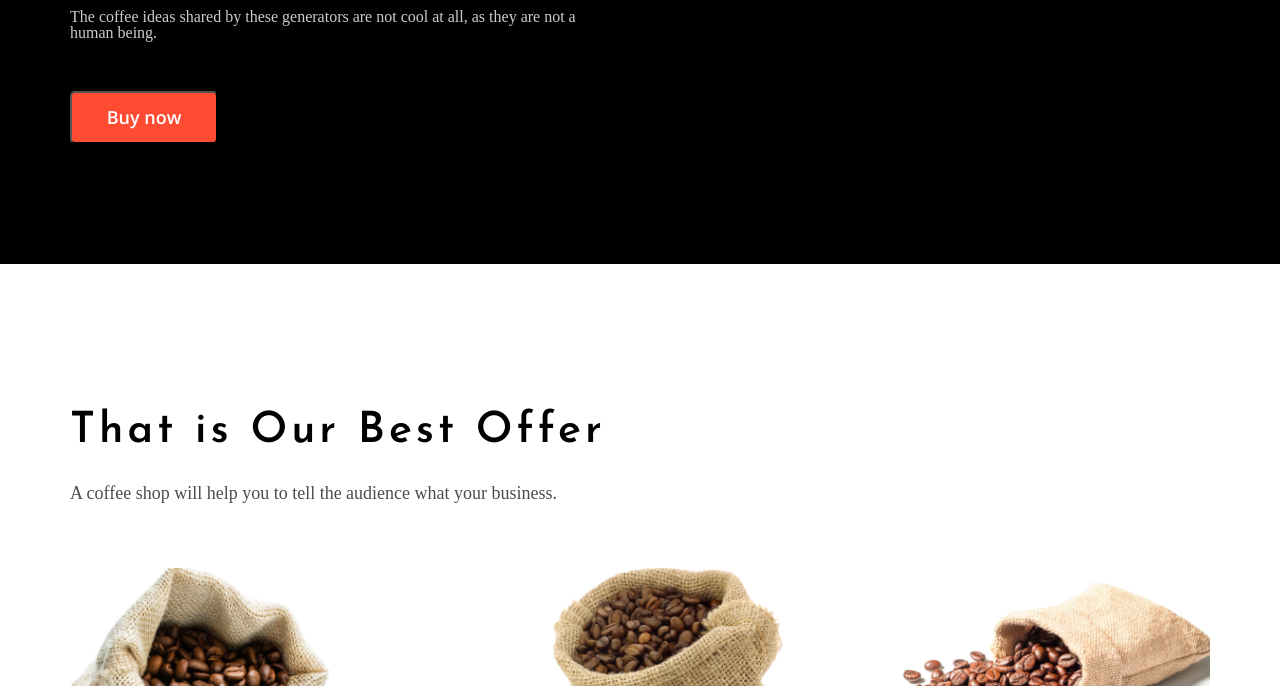
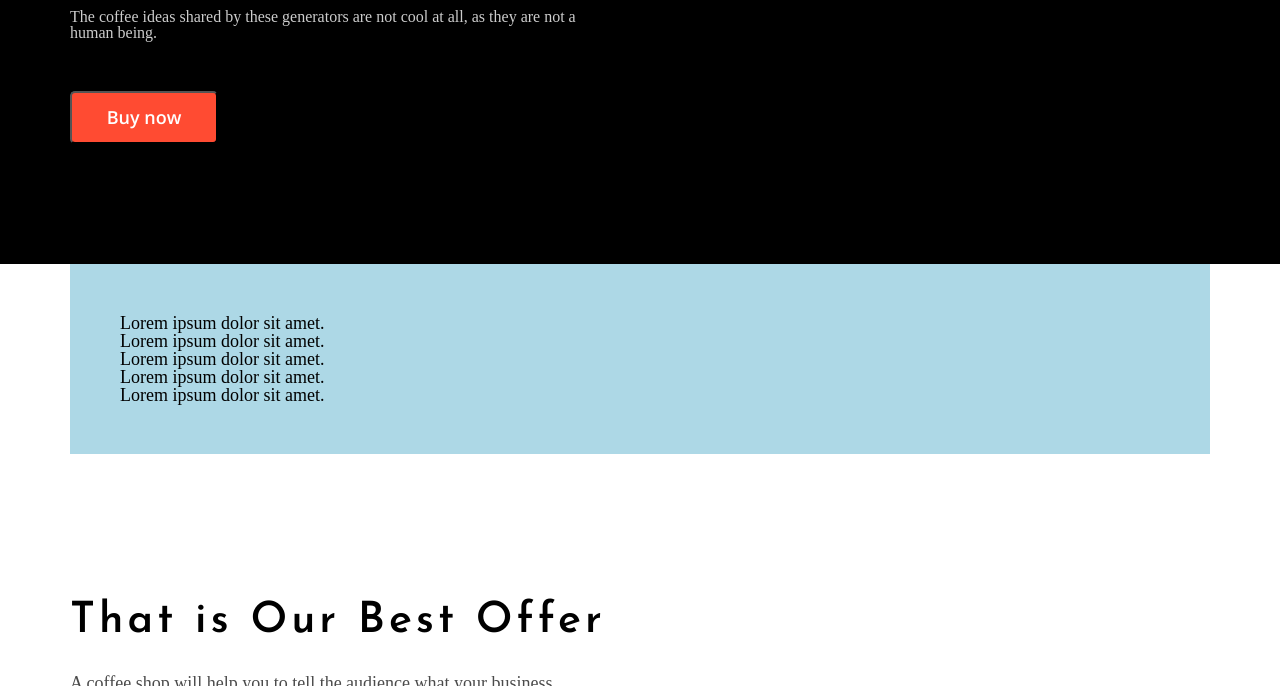
Before and after one commit to HeorhiiVeresenko/coffee-net, a plain HTML site: page index.html in a window 1280 px wide. Shown: the part 414-1100 px from the top of the page. Drawn offline with nearby package versions, Linux system fonts and the light colour scheme.

Commit message:
feat: pseudo classes

```diff
--- a/index.html
+++ b/index.html
@@ -52,6 +52,16 @@
             </div>
         </div>
     </section>
+    <div class="container">
+        <ul class="list">
+            <li class="list-item">Lorem ipsum dolor sit amet.</li>
+            <li class="list-item">Lorem ipsum dolor sit amet.</li>
+            <li class="list-item">Lorem ipsum dolor sit amet.</li>
+            <li class="list-item">Lorem ipsum dolor sit amet.</li>
+            <li class="list-item">Lorem ipsum dolor sit amet.</li>
+        </ul>
+    </div>
+
     <section class="offer-section">
         <div class="container">
             <h2 class="offer-heading">That is Our Best Offer</h2>
--- a/style/style.css
+++ b/style/style.css
@@ -224,3 +224,40 @@ header{
     color: white;
     text-align: center;
 }
+.list{
+    padding: 50px;
+    background-color: lightblue;
+}
+.list-item{
+    font-size: 18px;
+}
+/* .list-item:nth-child(odd){
+    background-color: red;
+}
+.list-item:nth-child(even){
+    background-color: lightgreen;
+}
+.list-item:first-child{
+    text-align: center;
+}
+.list-item:last-child{
+    text-align: center;
+}
+.list-item:not(:last-child){
+    text-align: center;
+}
+.list-item:nth-child(2){
+    background-color: red;
+}
+.last-item::first-letter{
+    font-size: 50px;
+}
+*/
+.list-item:hover{
+    color: red;
+}
+.main-button button:hover{
+    transition: 0.5s;
+    cursor: pointer;
+    background-color: rgb(84, 28, 28)
+}
```
